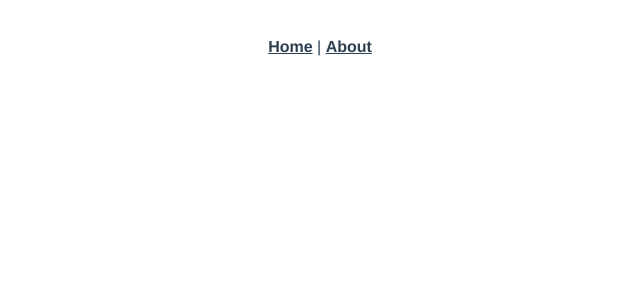
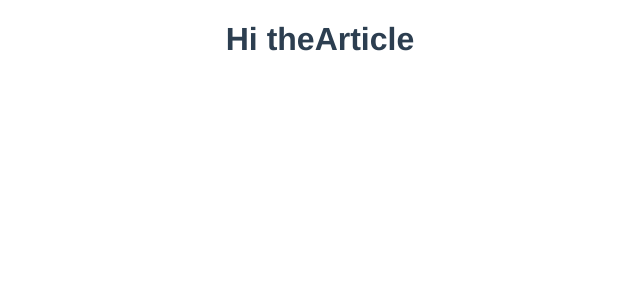
Before and after one commit to arkwq97/ark_blog, a Vue app: page /article in a window 1280 px wide. Shown: the top 300 px of the page, without its empty margins (320-960 px from the left). Built offline with nearby package versions, Linux system fonts and the light colour scheme.

Commit message:
初步构建

```diff
--- a/src/App.vue
+++ b/src/App.vue
@@ -1,9 +1,5 @@
 <template>
   <div id="app">
-    <div id="nav">
-      <router-link to="/">Home</router-link> |
-      <router-link to="/about">About</router-link>
-    </div>
     <router-view/>
   </div>
 </template>
@@ -16,17 +12,4 @@
   text-align: center;
   color: #2c3e50;
 }
-
-#nav {
-  padding: 30px;
-
-  a {
-    font-weight: bold;
-    color: #2c3e50;
-
-    &.router-link-exact-active {
-      color: #42b983;
-    }
-  }
-}
 </style>
--- a/src/components/HelloWorld.vue
+++ /dev/null
@@ -1,60 +0,0 @@
-<template>
-  <div class="hello">
-    <h1>{{ msg }}</h1>
-    <p>
-      For a guide and recipes on how to configure / customize this project,<br>
-      check out the
-      <a href="https://cli.vuejs.org" target="_blank" rel="noopener">vue-cli documentation</a>.
-    </p>
-    <h3>Installed CLI Plugins</h3>
-    <ul>
-      <li><a href="https://github.com/vuejs/vue-cli/tree/dev/packages/%40vue/cli-plugin-babel" target="_blank" rel="noopener">babel</a></li>
-      <li><a href="https://github.com/vuejs/vue-cli/tree/dev/packages/%40vue/cli-plugin-router" target="_blank" rel="noopener">router</a></li>
-      <li><a href="https://github.com/vuejs/vue-cli/tree/dev/packages/%40vue/cli-plugin-vuex" target="_blank" rel="noopener">vuex</a></li>
-      <li><a href="https://github.com/vuejs/vue-cli/tree/dev/packages/%40vue/cli-plugin-eslint" target="_blank" rel="noopener">eslint</a></li>
-    </ul>
-    <h3>Essential Links</h3>
-    <ul>
-      <li><a href="https://vuejs.org" target="_blank" rel="noopener">Core Docs</a></li>
-      <li><a href="https://forum.vuejs.org" target="_blank" rel="noopener">Forum</a></li>
-      <li><a href="https://chat.vuejs.org" target="_blank" rel="noopener">Community Chat</a></li>
-      <li><a href="https://twitter.com/vuejs" target="_blank" rel="noopener">Twitter</a></li>
-      <li><a href="https://news.vuejs.org" target="_blank" rel="noopener">News</a></li>
-    </ul>
-    <h3>Ecosystem</h3>
-    <ul>
-      <li><a href="https://router.vuejs.org" target="_blank" rel="noopener">vue-router</a></li>
-      <li><a href="https://vuex.vuejs.org" target="_blank" rel="noopener">vuex</a></li>
-      <li><a href="https://github.com/vuejs/vue-devtools#vue-devtools" target="_blank" rel="noopener">vue-devtools</a></li>
-      <li><a href="https://vue-loader.vuejs.org" target="_blank" rel="noopener">vue-loader</a></li>
-      <li><a href="https://github.com/vuejs/awesome-vue" target="_blank" rel="noopener">awesome-vue</a></li>
-    </ul>
-  </div>
-</template>
-
-<script>
-export default {
-  name: 'HelloWorld',
-  props: {
-    msg: String
-  }
-}
-</script>
-
-<!-- Add "scoped" attribute to limit CSS to this component only -->
-<style scoped lang="scss">
-h3 {
-  margin: 40px 0 0;
-}
-ul {
-  list-style-type: none;
-  padding: 0;
-}
-li {
-  display: inline-block;
-  margin: 0 10px;
-}
-a {
-  color: #42b983;
-}
-</style>
--- a/src/router/index.js
+++ b/src/router/index.js
@@ -1,22 +1,18 @@
 import Vue from 'vue'
 import VueRouter from 'vue-router'
-import Home from '../views/Home.vue'
 
 Vue.use(VueRouter)
 
 const routes = [
   {
     path: '/',
-    name: 'home',
-    component: Home
+    name: 'blogHome',
+    component: () => import(/* webpackChunkName: "blogHome" */ '../views/BlogHome.vue')
   },
   {
-    path: '/about',
-    name: 'about',
-    // route level code-splitting
-    // this generates a separate chunk (about.[hash].js) for this route
-    // which is lazy-loaded when the route is visited.
-    component: () => import(/* webpackChunkName: "about" */ '../views/About.vue')
+    path: '/article',
+    name: 'theArticle',
+    component: () => import(/* webpackChunkName: "theArticle" */ '../views/TheArticle.vue')
   }
 ]
 
--- /dev/null
+++ b/src/views/BlogHome.vue
@@ -0,0 +1,16 @@
+<template>
+  <div class="blogHome">
+    <h1>Hi blogHome</h1>
+  </div>
+</template>
+
+<script>
+
+
+export default {
+  name: 'home',
+  components: {
+
+  }
+}
+</script>
--- a/src/views/Home.vue
+++ /dev/null
@@ -1,18 +0,0 @@
-<template>
-  <div class="home">
-    <img alt="Vue logo" src="../assets/logo.png">
-    <HelloWorld msg="Welcome to Your Vue.js App"/>
-  </div>
-</template>
-
-<script>
-// @ is an alias to /src
-import HelloWorld from '@/components/HelloWorld.vue'
-
-export default {
-  name: 'home',
-  components: {
-    HelloWorld
-  }
-}
-</script>
--- a/src/views/About.vue
+++ b/src/views/TheArticle.vue
@@ -1,5 +1,5 @@
 <template>
   <div class="about">
-    <h1>This is an about page</h1>
+    <h1>Hi theArticle</h1>
   </div>
 </template>
```
Also changed, not shown: src/components/core/BlogFooter.vue (added), src/components/core/BlogTopbar.vue (added), src/components/core/GithubCorner.vue (added).
